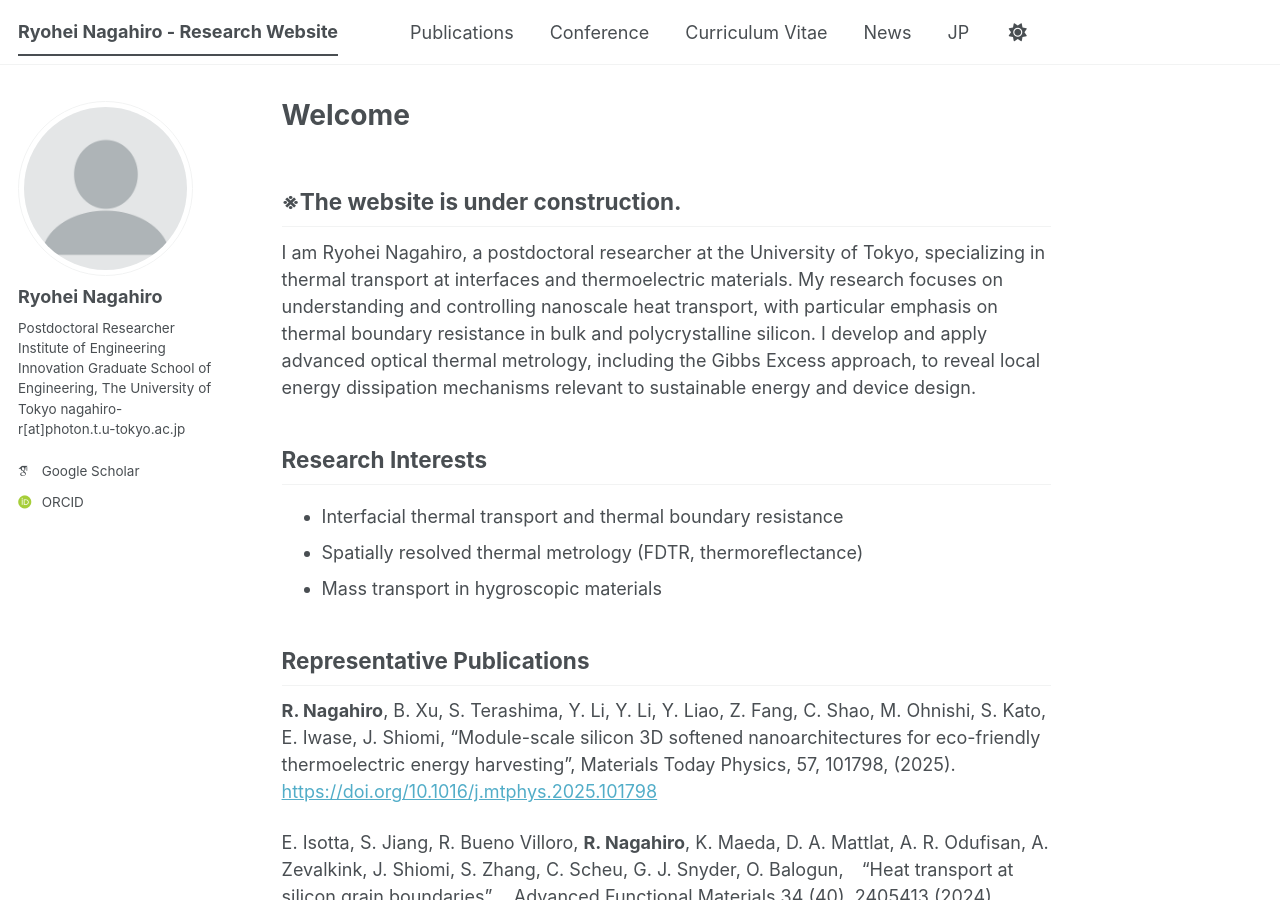
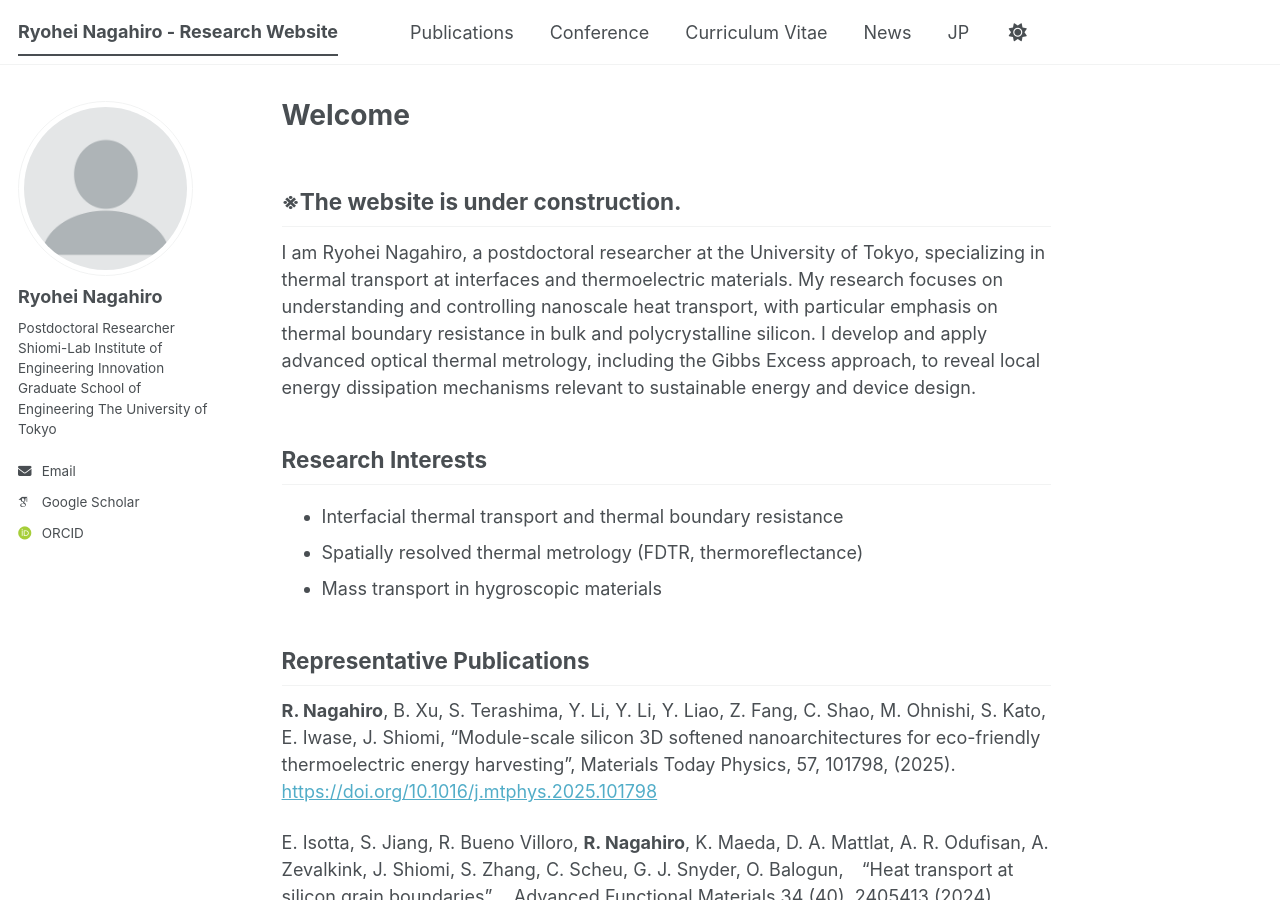
Before and after one commit to ryohei-nagahiro/ryohei-nagahiro.github.io, a Jekyll site: the page built from _pages/about.md, in a window 1280 px wide and 900 px high. Built offline with Jekyll 4.4.1, drawn with Linux system fonts in a browser that asks for light colours; some web fonts are replaced; a script bundle is joined from its source files by our own code; library files that are not in the unit come from our copies.

Commit message:
Update _config.yml

```diff
--- a/_config.yml
+++ b/_config.yml
@@ -26,17 +26,12 @@ author:
   avatar           : "profile.png"
   name             : "Ryohei Nagahiro"
   pronouns         : # example: "she/her"
-  bio              : |
-                      Postdoctoral Researcher
-                      Institute of Engineering Innovation
-                      Graduate School of Engineering, The University of Tokyo
-
-                      nagahiro-r[at]photon.t.u-tokyo.ac.jp
+  bio              : "Postdoctoral Researcher \n  Shiomi-Lab \n Institute of Engineering Innovation \n Graduate School of Engineering \n The University of Tokyo"
 
   location         : #"Earth"
   employer         : #
   uri              : # URL
-  email            : #"nagahiro-r[at]photon.t.u-tokyo.ac.jp"
+  email            : "nagahiro-r@photon.t.u-tokyo.ac.jp"
 
   # Academic websites
   academia         : # URL
```
